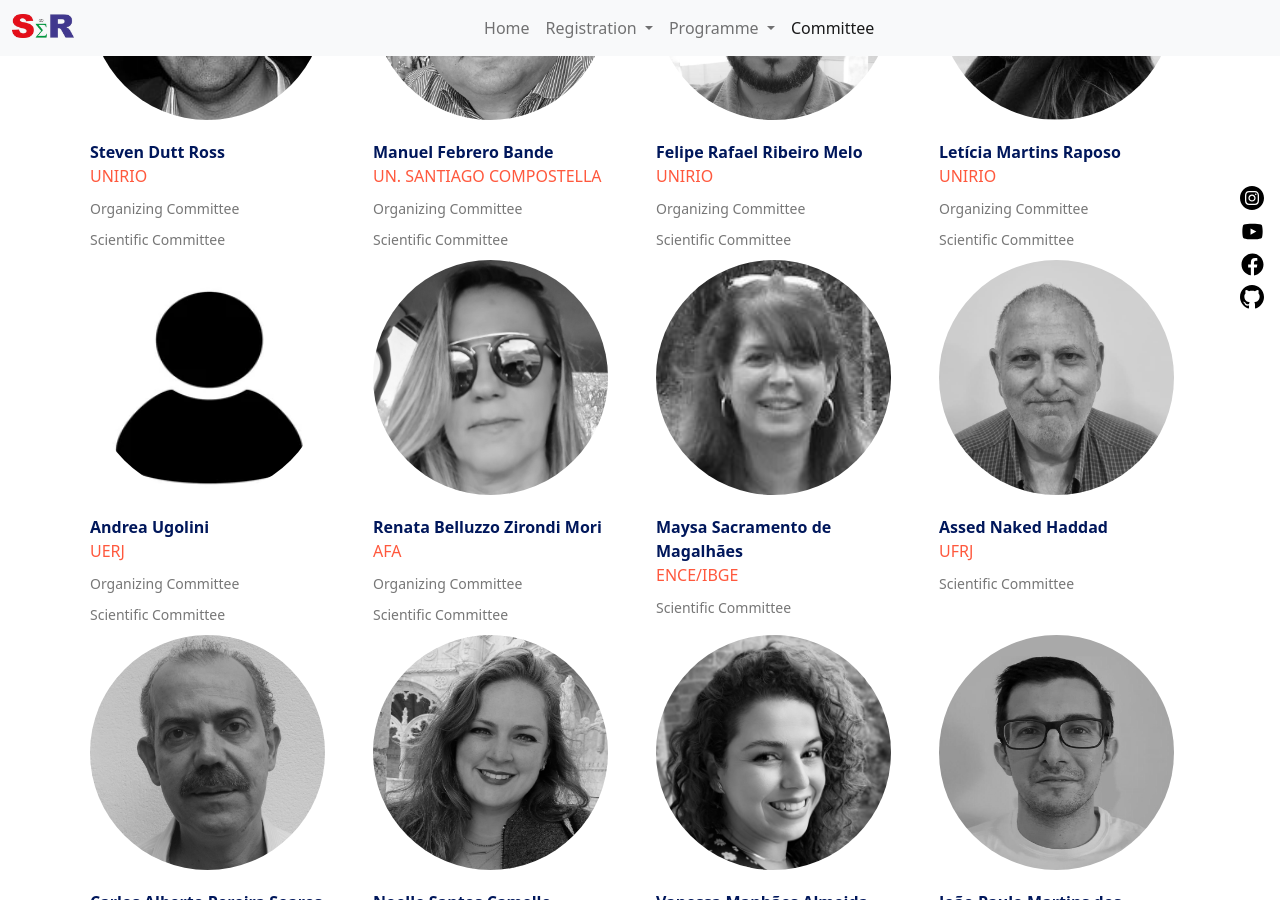
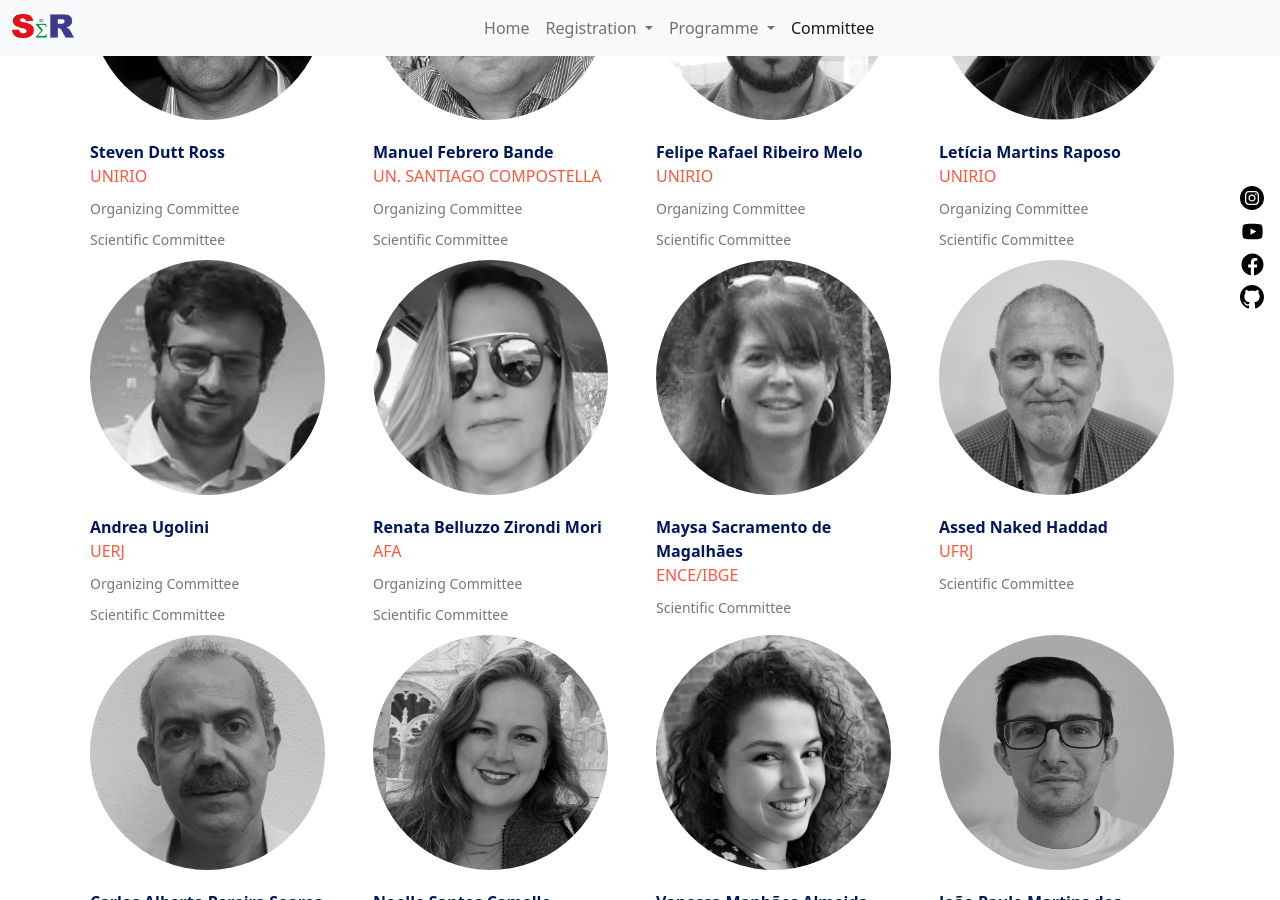
Before and after one commit to eventoseroficial/eventoseroficial.github.io, a Jekyll site: the page built from committee.html, in a window 1280 px wide and 900 px high, scrolled down 827 px. Built offline with Jekyll 4.4.1, drawn with Linux system fonts in a browser that asks for light colours.

Commit message:
add andrea committee picture

```diff
--- a/_data/committee.yml
+++ b/_data/committee.yml
@@ -54,7 +54,7 @@
    - "Scientific"
 
 - name: "Andrea Ugolini"
-  image: "/assets/img/committee/avatar.png"
+  image: "/assets/img/committee/andrea.png"
   institution: "UERJ"
   committee:
    - "Organizing"
```
Also changed, not shown: assets/img/committee/andrea.png (added).
